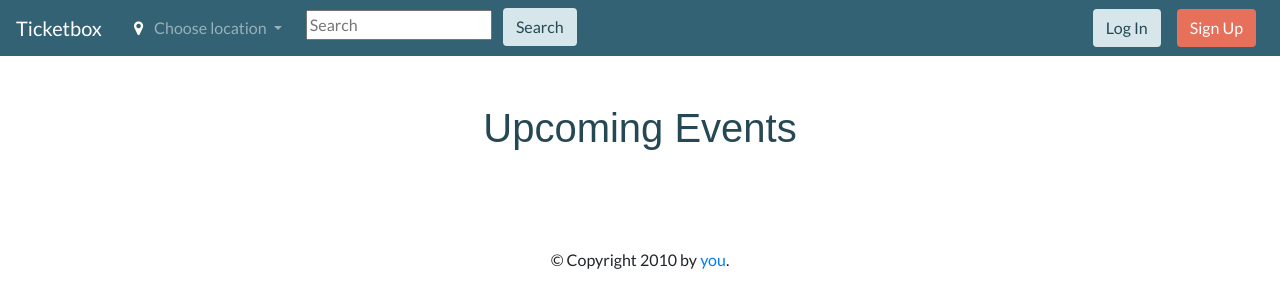
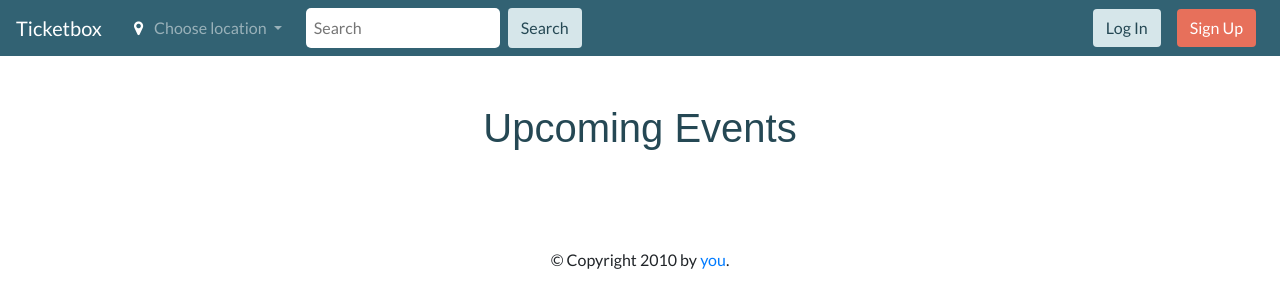
Before and after one commit to mq-5/ticketbox, a Flask app: page / in a window 1280 px wide. Shown: the top 308 px of the page. Run offline with Flask 2, Linux system fonts and the light colour scheme; data that the repository does not hold is empty; some libraries are stand-ins or nearby versions; some web fonts are replaced.

Commit message:
Fixed search feature

```diff
--- a/src/components/events/routes.py
+++ b/src/components/events/routes.py
@@ -124,6 +124,6 @@ def search():
     key = request.form['search']
     print(key)
     events = Event.query.filter(Event.name.ilike(
-        f'%{key}%') | Event.description.ilike(f'%{key}%')).all()
+        f'% {key}%') | Event.description.ilike(f'% {key}%')).all()
     print(events)
     return render_template('list.html', events=events)
--- a/src/templates/include/_navbar.html
+++ b/src/templates/include/_navbar.html
@@ -18,9 +18,10 @@
                     <a class="dropdown-item" href="#">Others</a>
                 </div>
             </li>
-            <form method="POST">
-                <input class=" mr-sm-2 ml-3" type="text" name='search' placeholder="Search" aria-label="Search">
-                <a href="{{url_for('events.search') }}" class="btn my-2 my-sm-0 sec" type="submit">Search</a>
+            <form method="POST" action='{{ url_for("events.search") }}' style="align-items: stretch; display: flex;">
+                <input class="text-dark mr-sm-2 ml-3 p-2" type="text" name='search' placeholder="Search"
+                    aria-label="Search" style="border: none; border-radius: 5px">
+                <button class="btn my-2 my-sm-0 sec" type="submit">Search</button>
             </form>
         </ul>
         <ul class="form-inline my-2 my-lg-0">
```
Also changed, not shown: README.md.
